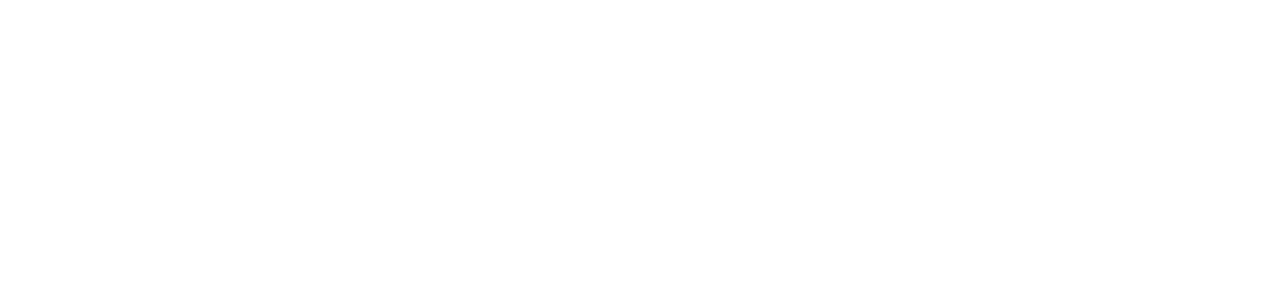
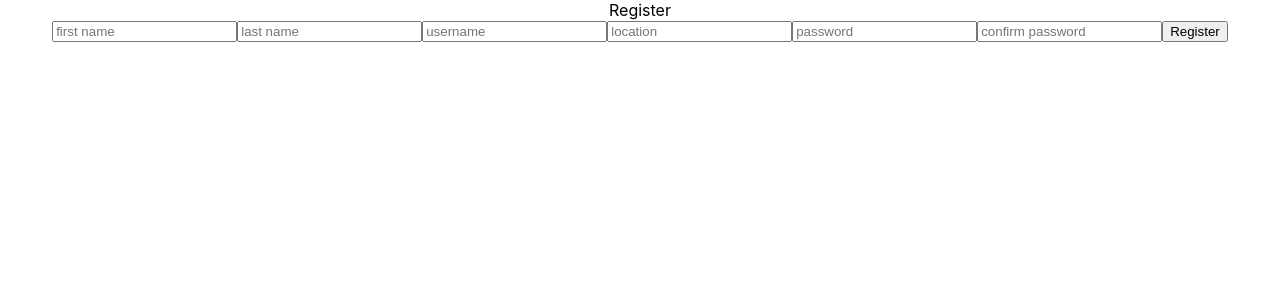
Before and after one commit to Sasu-Osayande/sprout, a React (Create React App) app in the folder sprout/: page /register in a window 1280 px wide. Before the commit this address had no page. Shown: the top 300 px of the page. Built offline with nearby package versions, Linux system fonts and the light colour scheme; the HTML template or start-up script is replaced by a standard one.

Commit message:
Create Register component with form, add linked button to the homepage and import component in Main

```diff
--- a/sprout/src/components/Homepage.tsx
+++ b/sprout/src/components/Homepage.tsx
@@ -9,6 +9,9 @@
       <span>
         <Link to="/login">
           <button>Login</button>
+        </Link>
+        <Link to="/register">
+          <button>Register</button>
         </Link>
       </span>
     </div>
--- a/sprout/src/components/Main.tsx
+++ b/sprout/src/components/Main.tsx
@@ -3,12 +3,14 @@
 
 import Homepage from "./Homepage";
 import Login from "./Login";
+import Register from "./Register";
 
 const Main = () => {
   return (
     <Routes>
       <Route path='/' element={<Homepage />} />
       <Route path='/login' element={<Login />} />
+      <Route path='/register' element={<Register />} />
     </Routes>
   );
 }
--- /dev/null
+++ b/sprout/src/components/Register.tsx
@@ -0,0 +1,21 @@
+import { FC } from "react";
+import "./Register.scss";
+
+const Register: FC = () => (
+  <div>
+    <header>Register</header>
+    <div>
+      <form>
+      <input type="text" placeholder="first name"></input>
+      <input type="text" placeholder="last name"></input>
+        <input type="text" placeholder="username"></input>
+        <input type="text" placeholder="location"></input>
+        <input type="password" placeholder="password"></input>
+        <input type="password" placeholder="confirm password"></input>
+        <button type="submit">Register</button>
+      </form>
+    </div>
+  </div>
+);
+
+export default Register;
```
Also changed, not shown: sprout/src/components/Register.scss (added).
